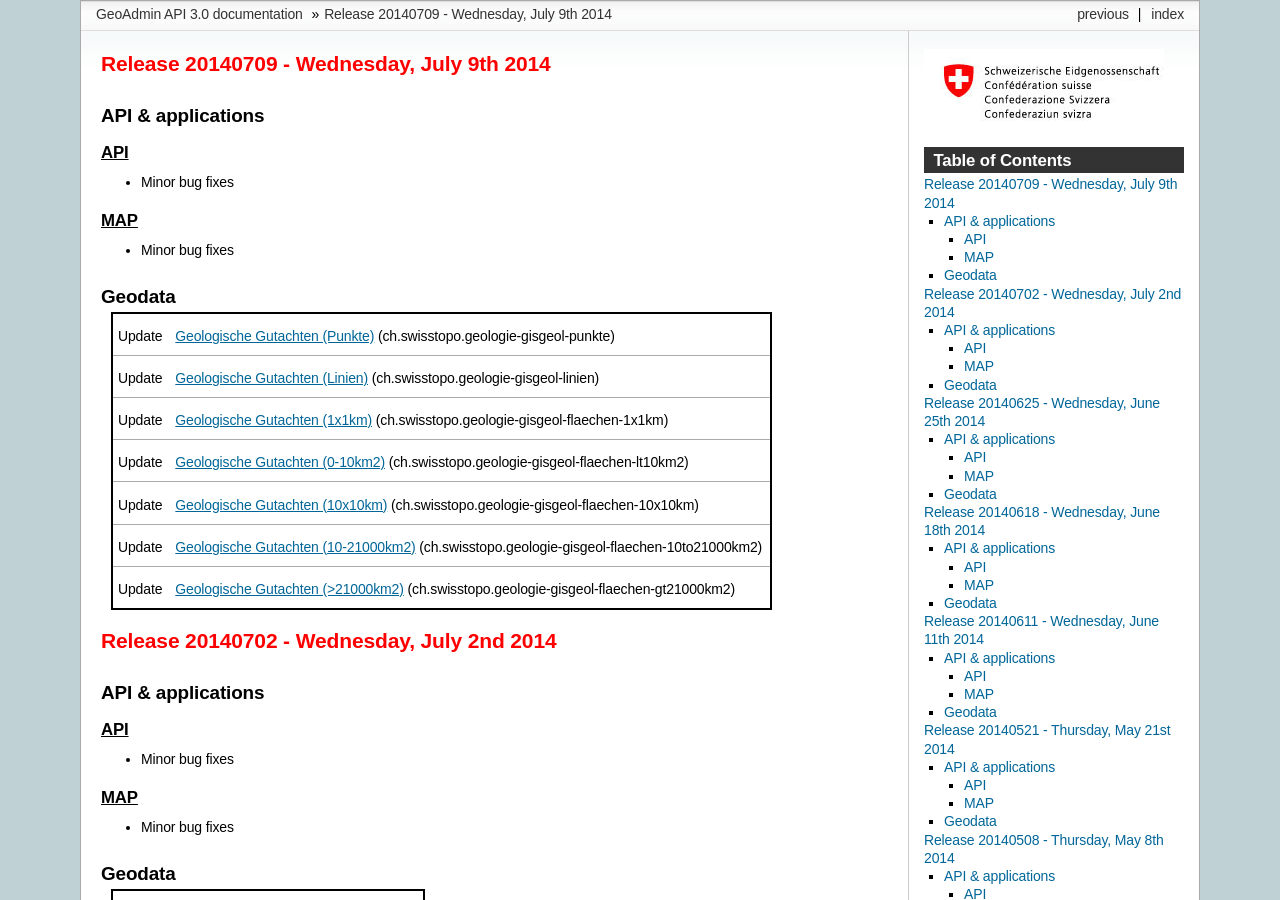
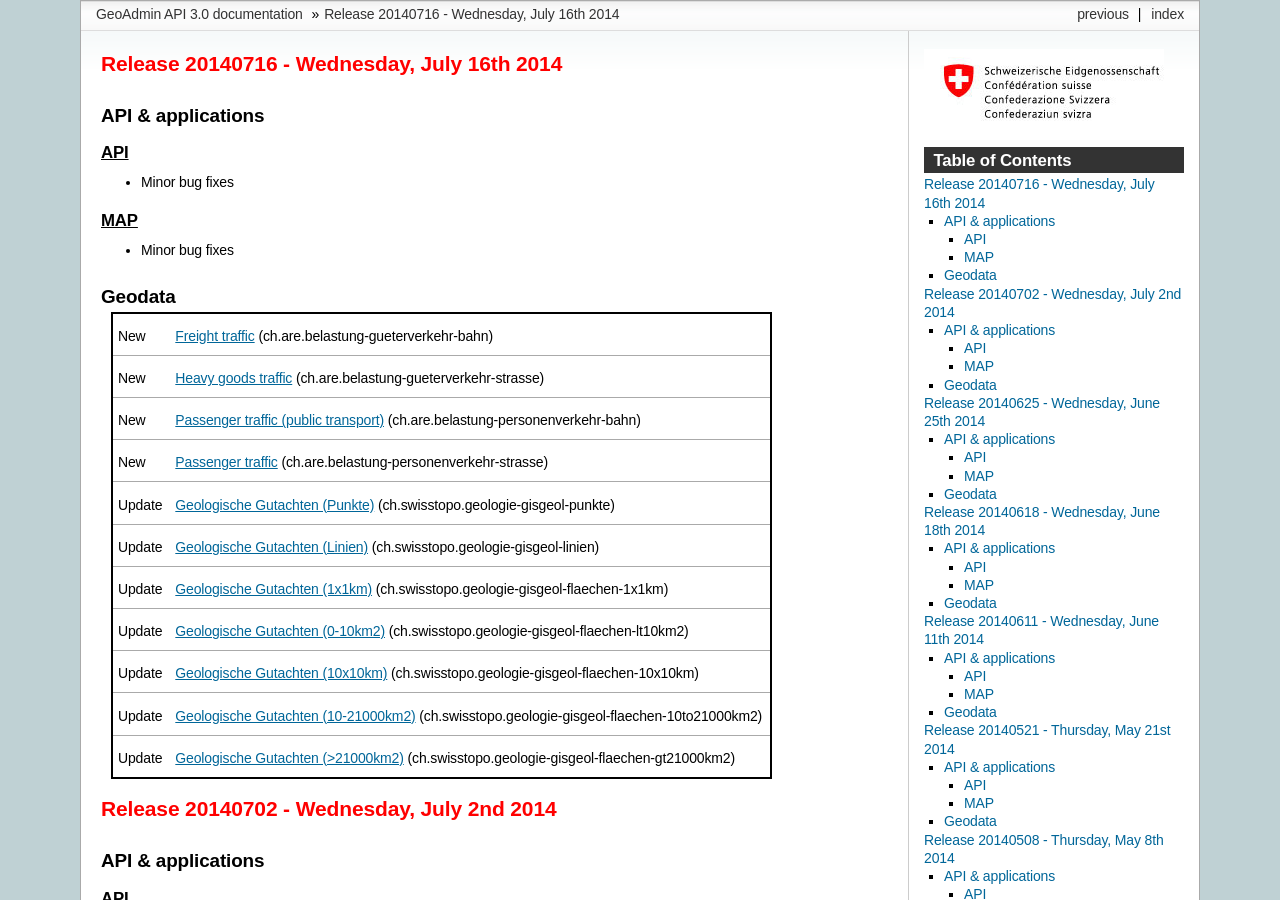
Before and after one commit to swisstopo-test/doc-chsdi3, a Sphinx documentation site: the page built from source/releasenotes/index.rst, in a window 1280 px wide and 900 px high. Built offline with Sphinx 7.4.7, drawn with Linux system fonts in a browser that asks for light colours; some of the changed text lies outside the part shown.

Commit message:
Add new are layers (rename technical name)

```diff
--- a/source/releasenotes/index.rst
+++ b/source/releasenotes/index.rst
@@ -1,4 +1,4 @@
-Release 20140709 - Wednesday, July 9th 2014
+Release 20140716 - Wednesday, July 16th 2014
 ============================================
 
 API & applications
@@ -16,6 +16,14 @@ API & applications
 
 Geodata
 ********
++--------+------------------------------------------------------------------------------------------------------------------------------------------------------------------------------------------------------+
+| New    | `Freight traffic <//map.geo.admin.ch/?layers=ch.are.belastung-gueterverkehr-bahn>`__ (ch.are.belastung-gueterverkehr-bahn)                                                                           |
++--------+------------------------------------------------------------------------------------------------------------------------------------------------------------------------------------------------------+
+| New    | `Heavy goods traffic <//map.geo.admin.ch/?layers=ch.are.belastung-gueterverkehr-strasse>`__ (ch.are.belastung-gueterverkehr-strasse)                                                                 |
++--------+------------------------------------------------------------------------------------------------------------------------------------------------------------------------------------------------------+
+| New    | `Passenger traffic (public transport) <//map.geo.admin.ch/?layers=ch.are.belastung-personenverkehr-bahn>`__ (ch.are.belastung-personenverkehr-bahn)                                                  |
++--------+------------------------------------------------------------------------------------------------------------------------------------------------------------------------------------------------------+
+| New    | `Passenger traffic <//map.geo.admin.ch/?layers=ch.are.belastung-personenverkehr-strasse>`__ (ch.are.belastung-personenverkehr-strasse)                                                               |
 +--------+------------------------------------------------------------------------------------------------------------------------------------------------------------------------------------------------------+
 | Update | `Geologische Gutachten (Punkte) <//map.geo.admin.ch/?layers=ch.swisstopo.geologie-gisgeol-punkte>`__ (ch.swisstopo.geologie-gisgeol-punkte)                                                          |
 +--------+------------------------------------------------------------------------------------------------------------------------------------------------------------------------------------------------------+
```
